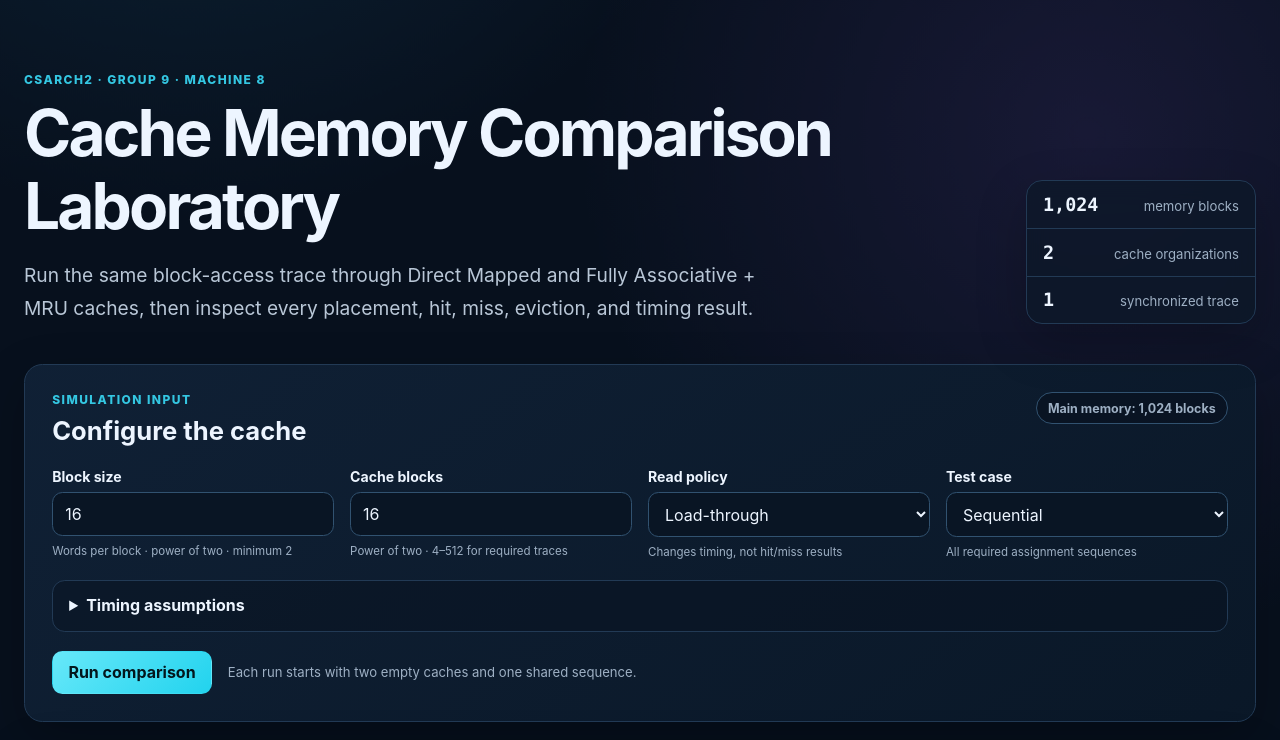
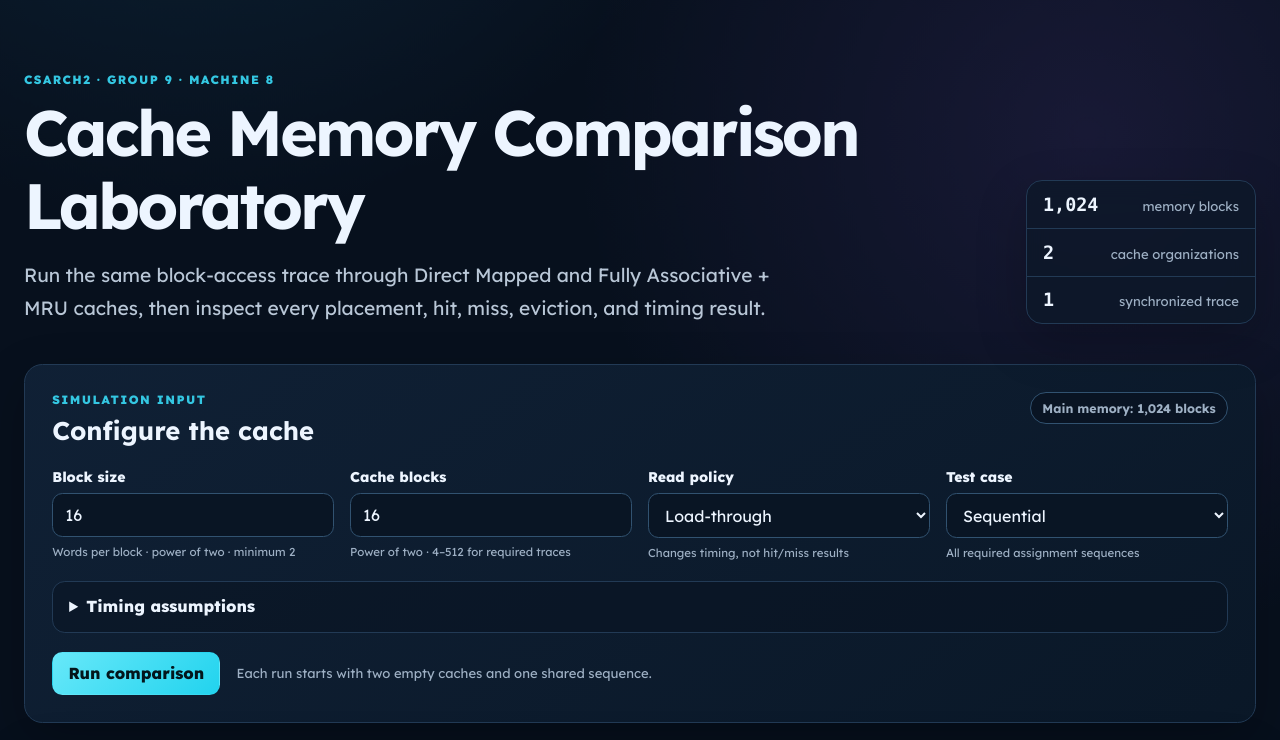
Before and after one commit to abenojarFredrikzen/CSARCH2-CaseProject1-Grp9, a React (Vite) app: page / in a window 1280 px wide. Shown: the top 740 px of the page. Built offline with nearby package versions, Linux system fonts and the light colour scheme.

Commit message:
interface

```diff
--- a/index.html
+++ b/index.html
@@ -7,6 +7,12 @@
       name="description"
       content="Group 9 Machine 8 Direct Mapped and Fully Associative MRU cache simulator"
     />
+    <link rel="preconnect" href="https://fonts.googleapis.com" />
+    <link rel="preconnect" href="https://fonts.gstatic.com" crossorigin />
+    <link
+      href="https://fonts.googleapis.com/css2?family=Lexend:wght@400;500;600;700;800&amp;display=swap"
+      rel="stylesheet"
+    />
     <title>Group 9 Machine 8 Cache Simulator</title>
   </head>
   <body>
--- a/src/styles.css
+++ b/src/styles.css
@@ -1,7 +1,7 @@
 :root {
   font-family:
-    Inter, ui-sans-serif, system-ui, -apple-system, BlinkMacSystemFont, "Segoe UI",
-    sans-serif;
+    "Lexend", ui-sans-serif, system-ui, -apple-system, BlinkMacSystemFont,
+    "Segoe UI", sans-serif;
   color: #e8eef8;
   background: #07101d;
   font-synthesis: none;
@@ -27,6 +27,34 @@
 
 * {
   box-sizing: border-box;
+  scrollbar-width: thin;
+  scrollbar-color: #3f6683 #091524;
+}
+
+/* Shared scrollbar treatment for the page, sequence strip, cache grids, and trace log. */
+*::-webkit-scrollbar {
+  width: 11px;
+  height: 11px;
+}
+
+*::-webkit-scrollbar-track {
+  border-radius: 999px;
+  background: #091524;
+}
+
+*::-webkit-scrollbar-thumb {
+  min-height: 40px;
+  border: 3px solid #091524;
+  border-radius: 999px;
+  background: linear-gradient(180deg, #3b708c, #695a9f);
+}
+
+*::-webkit-scrollbar-thumb:hover {
+  background: linear-gradient(180deg, var(--direct), var(--associative));
+}
+
+*::-webkit-scrollbar-corner {
+  background: #091524;
 }
 
 html {
```
